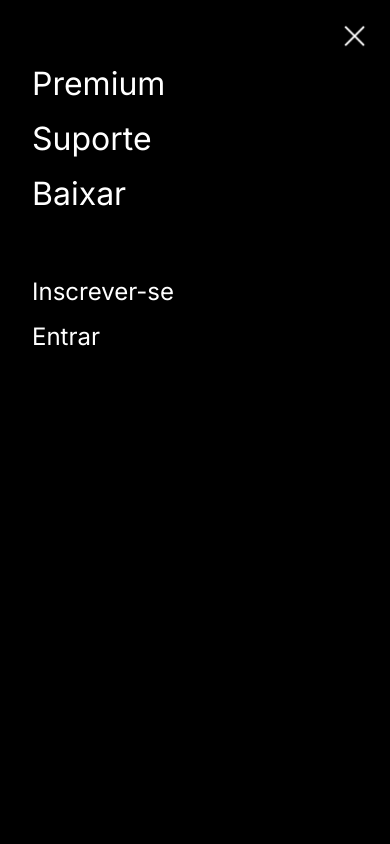
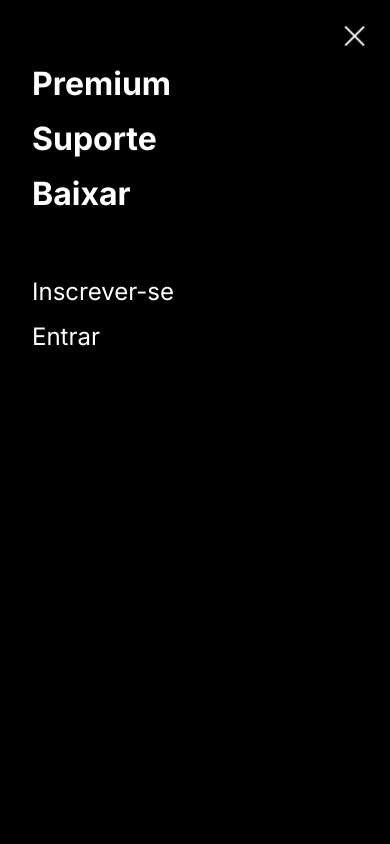
Before and after one commit to LuizaGA/rubik-front, a React (Vite) app: page / in a window 390 px wide. Both pictures are taken after a click on the picture 358 px from the left and 35 px from the top of the page. Shown: the top 844 px of the page. Built offline with nearby package versions, Linux system fonts and the light colour scheme.

Commit message:
fix: header e footer

```diff
--- a/src/components/Footer/index.jsx
+++ b/src/components/Footer/index.jsx
@@ -6,10 +6,12 @@ function Footer(){
   return(
     <ContainerGeral>
       <Container>
-        <ContainerLogo>
-          <Logo src="cube.png" alt="logo empresa" />
-          <NomeSite>Rubik</NomeSite>
-        </ContainerLogo>
+        <LinkWrapper to="/">
+          <ContainerLogo>
+            <Logo src="cube.png" alt="logo empresa" />
+            <NomeSite>Rubik</NomeSite>
+          </ContainerLogo>
+        </LinkWrapper>
         <Lista>
           <PrimeiroItem>empresa</PrimeiroItem>
           <Item>Sobre</Item>
--- a/src/components/Header/index.jsx
+++ b/src/components/Header/index.jsx
@@ -8,10 +8,12 @@ function Header(){
 
   return(
     <ContainerGeral>
-      <Container>
-      <Logo src='/cube.png'alt="logo do site"/>
-      <NomeSite>Rubik</NomeSite>
-      </Container>
+      <LinkWrapper to="/">
+        <Container>
+        <Logo src='/cube.png'alt="logo do site"/>
+        <NomeSite>Rubik</NomeSite>
+        </Container>
+      </LinkWrapper>
       <Container>
       <Lista style={{marginRight: '1rem'}}>
         <Item>Premium</Item>
--- a/src/components/HeaderMobile/index.jsx
+++ b/src/components/HeaderMobile/index.jsx
@@ -14,7 +14,7 @@ function HeaderMobile({state}){
       <BtnFechar src="X.png" alt="fechar" onClick={() => closeMenu()}/>
         <Lista>
           <ItemDestaque>Premium</ItemDestaque>
-          <ItemDestaque><LinkWrapper to="/FAQ" style={{fontWeight:700}}>Suporte</LinkWrapper></ItemDestaque>
+          <LinkWrapper to="/FAQ"><ItemDestaque>Suporte</ItemDestaque></LinkWrapper>
           <ItemDestaque>Baixar</ItemDestaque>
         </Lista>
         <Lista>
--- a/src/components/HeaderMobile/styles.js
+++ b/src/components/HeaderMobile/styles.js
@@ -35,6 +35,7 @@ export const ItemDestaque = styled.li`
   text-decoration: none;
   margin-top: 1rem;
   color: #ffffff;
+  font-weight: 700;
 `
 
 export const Item = styled.li`
```
